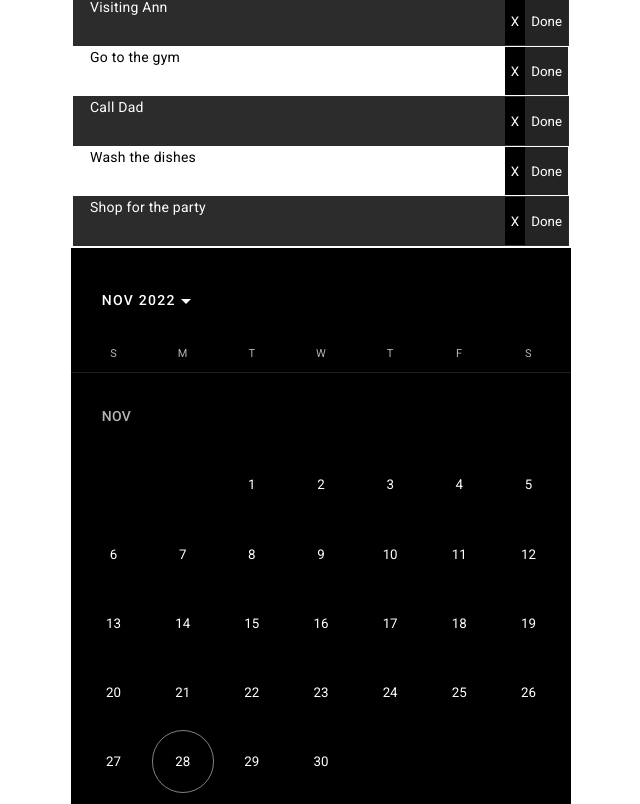
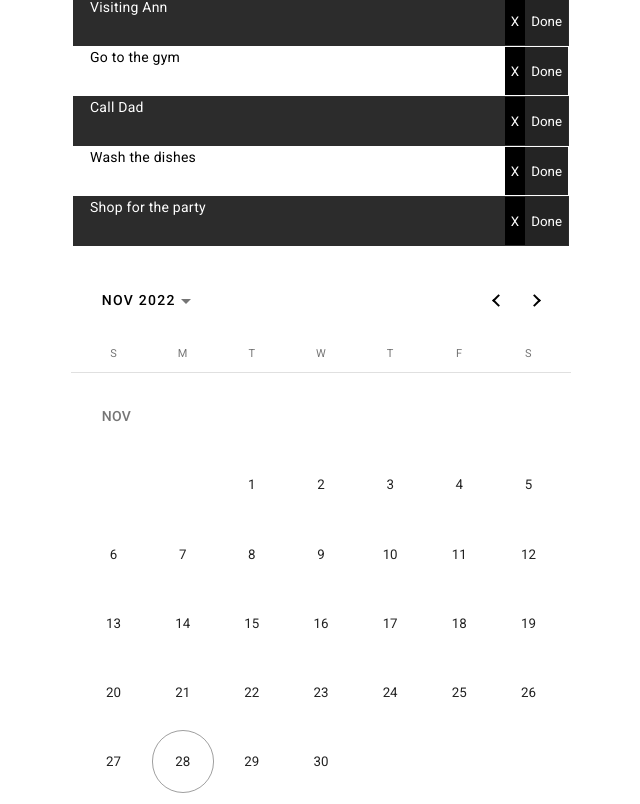
Before and after one commit to jbthecoder5/angular-todo-list-app, an Angular app: page / in a window 1280 px wide. Shown: the part 287-1091 px from the top of the page, without its empty margins (319-959 px from the left). Built offline with nearby package versions, Linux system fonts and the light colour scheme.

Commit message:
uninstalled angular dependency material and reinstalled it using another theme.

```diff
--- a/angular.json
+++ b/angular.json
@@ -25,7 +25,7 @@
               "src/assets"
             ],
             "styles": [
-              "@angular/material/prebuilt-themes/pink-bluegrey.css",
+              "@angular/material/prebuilt-themes/indigo-pink.css",
               "src/styles.css"
             ],
             "scripts": []
@@ -88,7 +88,7 @@
               "src/assets"
             ],
             "styles": [
-              "@angular/material/prebuilt-themes/pink-bluegrey.css",
+              "@angular/material/prebuilt-themes/indigo-pink.css",
               "src/styles.css"
             ],
             "scripts": []
--- a/src/app/calendar/calendar.component.css
+++ b/src/app/calendar/calendar.component.css
@@ -5,6 +5,4 @@ div {
 
 mat-calendar {
   width: 500px;
-  background-color: black; /* added this because for some odd reaason
-  i couldn't see calendar */
 }
```
